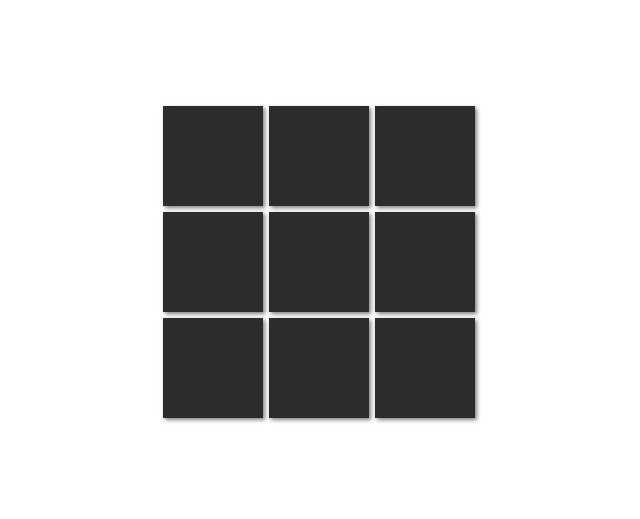
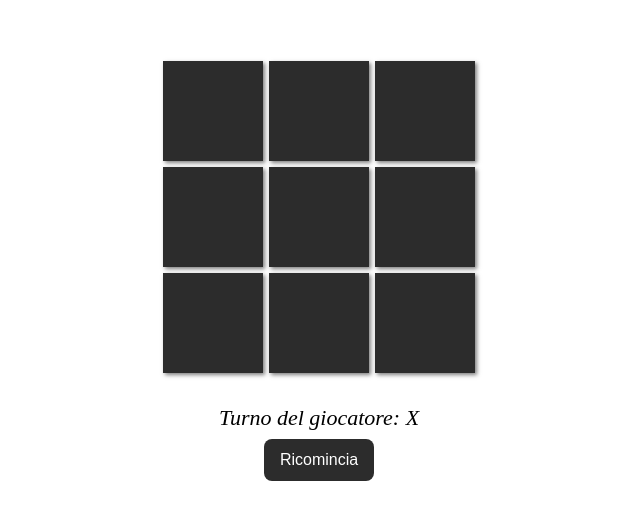
Before and after one commit to gianluca-milesi/html-css-js-tris, a plain HTML site: page index.html in a window 1280 px wide. Shown: the part 129-648 px from the top of the page, without its empty margins (321-961 px from the left). Drawn offline with Linux system fonts and the light colour scheme.

Commit message:
ADD: playerTurn paragraph and restart button

```diff
--- a/app.js
+++ b/app.js
@@ -1,8 +1,13 @@
 const cells = document.querySelectorAll(".cell");
 const message = document.getElementById("message");
+const playerTurn = document.getElementById("player-turn");
+const restartButton = document.getElementById("restart")
+// console.log(cells)
 // console.log(message)
-// console.log(cells)
+// console.log(playerTurn)
+// console.log(restartButton)
 let turn = "X";
+playerTurn.textContent = `Turno del giocatore: ${turn}`;
 
 
 function checkVictory() {
@@ -36,6 +41,11 @@ cells.forEach(c => {
             message.textContent = "Pareggio!";
         } else {
             turn = turn === "X" ? "O" : "X";
+            playerTurn.textContent = `Turno del giocatore: ${turn}`;
         }
     });
 });
+
+restartButton.addEventListener("click", () => {
+    location.reload();
+})
--- a/index.html
+++ b/index.html
@@ -21,8 +21,11 @@
             <div class="cell"></div>
             <div class="cell"></div>
         </div>
-        <p id="message"></p>
-        <!-- <button id="restart">Ricomincia</button> -->
+        <div class="info">
+            <p id="message"></p>
+            <p id="player-turn"></p>
+            <button id="restart">Ricomincia</button>
+        </div>
     </main>
     <script src="./app.js"></script>
 </body>
--- a/style.css
+++ b/style.css
@@ -31,10 +31,39 @@ body {
     background-color: #404040;
 }
 
+.info {
+    display: flex;
+    flex-direction: column;
+    align-items: center;
+    gap: 0.5rem;
+}
+
 #message {
     text-align: center;
-    font-size: 18px;
+    font-size: 42px;
+    position: absolute;
+    top: 16rem;
+}
+
+#player-turn {
+    text-align: center;
+    font-size: 22px;
+    font-style: italic;
+    margin-top: 2rem;
+    margin-bottom: 0;
 }
 
 #restart {
+    border: none;
+    padding: 0.75rem 1rem;
+    font-size: 16px;
+    border-radius: 8px;
+    background-color: #2c2c2c;
+    color: white;
+    cursor: pointer;
+    transition: 0.2s;
 }
+
+#restart:hover {
+    background-color: #404040;
+}
```
